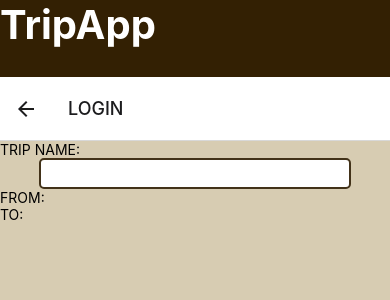
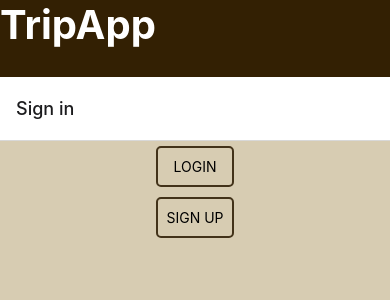
Before and after one commit to MattyB2112/TripApp, a React Native app: screen /LOGIN in a window 390 px wide. Shown: the top 300 px of the page. Built offline with nearby package versions, Linux system fonts and the light colour scheme; no server answers.

Commit message:
added login and sign up functionality

```diff
--- a/App.js
+++ b/App.js
@@ -1,11 +1,10 @@
 import { NavigationContainer } from "@react-navigation/native";
 import { createNativeStackNavigator } from "@react-navigation/native-stack";
 import Header from "./components/Reusable/Header";
+import SignIn from "./pages/SignIn";
 import MyTrips from "./pages/MyTrips";
-import SignIn from "./pages/SignIn";
-import Welcome from "./pages/Welcome";
 import SingleTrip from "./components/Trip/SingleTrip";
-import { UserProvider } from "./contexts/UserContext";
+import { UserProvider } from "./contexts/UserContext"
 
 const Stack = createNativeStackNavigator();
 
@@ -15,11 +14,9 @@ export default function App() {
       <UserProvider>
         <Header />
         <NavigationContainer>
-          {/* <Header /> */}
           <Stack.Navigator>
+            <Stack.Screen name="Sign in" component={SignIn} />
             <Stack.Screen name="My Trips" component={MyTrips} />
-            <Stack.Screen name="LOGIN" component={Welcome} />
-            <Stack.Screen name="Sign in" component={SignIn} />
             <Stack.Screen name="Single Trip" component={SingleTrip} />
           </Stack.Navigator>
         </NavigationContainer>
--- a/api.js
+++ b/api.js
@@ -65,3 +65,20 @@ export const postTrip = (newTrip) => {
       return response.data;
     });
 };
+
+export const postUser = (userToAdd) => {
+  return axios
+    .post("https://tripappbe.onrender.com/users", userToAdd)
+    .then((response) => {
+      return response.data;
+    });
+};
+
+export const getUser = (username) => {
+  return axios
+    .get(`https://tripappbe.onrender.com/users/${username}`)
+    .then((response) => {
+      console.log(response.data);
+      return response.data;
+    });
+};
--- a/components/SignIn/LoginForm.jsx
+++ b/components/SignIn/LoginForm.jsx
@@ -1,33 +1,57 @@
-import React from "react";
+import React, { useCallback, useState, useContext } from "react";
 import { useForm } from "react-hook-form";
-import { Text, View, TextInput } from "react-native";
+import { UserContext } from "../../contexts/UserContext";
+import { View, TextInput } from "react-native";
+import { getUser } from "../../api";
+import { Button } from "react-native-web";
 
-export default function LoginForm() {
-  const {
-    register,
-    handleSubmit,
-    formState: { errors },
-  } = useForm();
-  const onSubmit = (data) => console.log(data);
-  console.log(errors);
+export default function LoginForm({ navigation }) {
+  const { signedInUser, setSignedInUser } = useContext(UserContext);
+  const [loggedIn, setLoggedIn] = useState(false);
+
+  const { register, handleSubmit, setValue } = useForm();
+  const onSubmit = useCallback(
+    (formData) => {
+      try {
+        getUser(formData.username).then((response) => {
+          setSignedInUser(response);
+          setLoggedIn(true);
+          navigation.navigate("My Trips");
+        });
+      } catch (error) {
+        console.error(error);
+      }
+
+      register("username");
+      register("password");
+    },
+    [register]
+  );
+  console.log(signedInUser);
+  const onChangeField = useCallback(
+    (name) => (text) => {
+      setValue(name, text);
+      console.log(name, text);
+    },
+    []
+  );
 
   return (
-    <>
-      <Text style={{ color: "white" }}>Login</Text>
-      <form onSubmit={handleSubmit(onSubmit)}>
-        <input
-          type="text"
-          placeholder="Username"
-          {...register("Username", { required: true })}
-        />
-        <input
-          type="password"
-          placeholder="Password"
-          {...register("Password", { required: true })}
-        />
-
-        <input type="submit" />
-      </form>
-    </>
+    <View>
+      <TextInput
+        autoCompleteType="username"
+        keyboardType="username"
+        textContentType="username"
+        placeholder="Username"
+        onChangeText={onChangeField("username")}
+      />
+      <TextInput
+        secureTextEntry
+        autoCompleteType="password"
+        placeholder="Password"
+        onChangeText={onChangeField("password")}
+      />
+      <Button title="Submit" onPress={handleSubmit(onSubmit)} />
+    </View>
   );
 }
--- a/components/SignIn/SignUpForm.jsx
+++ b/components/SignIn/SignUpForm.jsx
@@ -1,40 +1,63 @@
-// import React from "react";
-// import { useForm } from "react-hook-form";
-// import { Text, View, TextInput } from "react-native";
+import React, { useCallback, useState, useContext } from "react";
+import { useForm } from "react-hook-form";
+import { UserContext } from "../../contexts/UserContext";
+import { View, TextInput } from "react-native";
+import { postUser } from "../../api";
+import { Button } from "react-native-web";
 
-// export default function SignUpForm() {
-//   const {
-//     register,
-//     handleSubmit,
-//     formState: { errors },
-//   } = useForm();
-//   const onSubmit = (data) => console.log(data);
-//   console.log(errors);
+export default function SignUpForm({navigation}) {
+  const { signedInUser, setSignedInUser } = useContext(UserContext);
 
-//   return (
-//     <form onSubmit={handleSubmit(onSubmit)}>
-//       <input
-//         type="text"
-//         placeholder="Enter email address"
-//         {...register("Email", { required: true, pattern: /^\S+@\S+$/i })}
-//       />
-//       <input
-//         type="text"
-//         placeholder="Choose username"
-//         {...register("username", { required: true })}
-//       />
-//       <input
-//         type="password"
-//         placeholder="Password"
-//         {...register("Password", { required: true })}
-//       />
-//       <input
-//         type="password"
-//         placeholder="Confirm password"
-//         {...register("Confirm password", { required: true })}
-//       />
+  const { register, handleSubmit, setValue } = useForm();
+  const onSubmit = useCallback(
+    (formData) => {
+      try {
+        postUser(formData)
+          .then((response) => {
+           setSignedInUser(response);
+           navigation.navigate("My Trips");
+          })
+      } catch (error) {
+        console.error(error);
+      }
 
-//       <input type="submit" />
-//     </form>
-//   );
-// }
+      register("username");
+      register("email");
+      register("password");
+    },
+    [register]
+  );
+  console.log(signedInUser);
+  const onChangeField = useCallback(
+    (name) => (text) => {
+      setValue(name, text);
+    },
+    []
+  );
+
+  return (
+    <View>
+      <TextInput
+        autoCompleteType="username"
+        keyboardType="username"
+        textContentType="username"
+        placeholder="Username"
+        onChangeText={onChangeField("username")}
+      />
+      <TextInput
+        autoCompleteType="email"
+        keyboardType="email-address"
+        textContentType="emailAddress"
+        placeholder="Email"
+        onChangeText={onChangeField("email")}
+      />
+      <TextInput
+        secureTextEntry
+        autoCompleteType="password"
+        placeholder="Password"
+        onChangeText={onChangeField("password")}
+      />
+      <Button title="Submit" onPress={handleSubmit(onSubmit)} />
+    </View>
+  );
+}
--- a/components/Trip/TripList.jsx
+++ b/components/Trip/TripList.jsx
@@ -26,6 +26,7 @@ export default function TripList({ navigation }) {
   useEffect(() => {
       getTrips().then((data) => {
         const signedInUserTrips = [];
+        console.log(signedInUser);
 
         data.forEach((trip) => {
           trip.members.forEach((member) => {
--- a/pages/SignIn.jsx
+++ b/pages/SignIn.jsx
@@ -1,13 +1,41 @@
+import { useState } from "react";
 import { View, Text, Pressable, StyleSheet } from "react-native";
+import LoginForm from "../components/SignIn/LoginForm";
 import SignUpForm from "../components/SignIn/SignUpForm";
 
 export default function SignIn({ navigation }) {
+
+  const [login, setLogin] = useState(false);
+  const [signUp, setSignUp] = useState(false);
+
+  function handleLogin() {
+    setLogin(true);
+  }
+
+  function handleSignUp() {
+    setSignUp(true);
+  }
+
   return (
     <View style={styles.container}>
-      <SignUpForm />
-      <Pressable onPress={() => navigation.navigate("My Trips")}>
-        <Text style={styles.backToTrips}>← My Trips</Text>
-      </Pressable>
+      {login ? (
+        <View>
+          <LoginForm navigation={navigation} />
+        </View>
+      ) : signUp ? (
+        <View>
+          <SignUpForm navigation={navigation} />
+        </View>
+      ) : (
+        <View>
+          <Pressable style={styles.btn} onPress={handleLogin}>
+            <Text>LOGIN</Text>
+          </Pressable>
+          <Pressable style={styles.btn} onPress={handleSignUp}>
+            <Text>SIGN UP</Text>
+          </Pressable>
+        </View>
+      )}
     </View>
   );
 }
@@ -17,16 +45,14 @@ const styles = StyleSheet.create({
     backgroundColor: "#D7CCB2",
     flex: 1,
   },
-  backToTrips: {
-    color: "black",
-    textAlign: "center",
-    fontSize: 20,
-    fontWeight: "bold",
-    borderColor: "#096502",
-    marginLeft: 110,
-    marginRight: 110,
-    padding: 10,
+  btn: {
+    alignSelf: "center",
+    alignItems: "center",
+    width: "20%",
+    borderColor: "#423219",
     borderWidth: 2,
-    borderRadius: 4,
+    borderRadius: 5,
+    paddingVertical: 10,
+    marginVertical: 5,
   },
 });
--- a/pages/Welcome.jsx
+++ /dev/null
@@ -1,12 +0,0 @@
-import { View } from "react-native";
-import LoginForm from "../components/SignIn/LoginForm";
-import TripAdder from "../components/Trip/TripAdder";
-
-export default function Welcome() {
-  return (
-    <View style={{ flex: 1 }}>
-      {/* <LoginForm /> */}
-      <TripAdder />
-    </View>
-  );
-}
```
Also changed, not shown: components/Reusable/TabHeader.jsx (deleted). Lines whose indentation alone changed are shown as unchanged.
